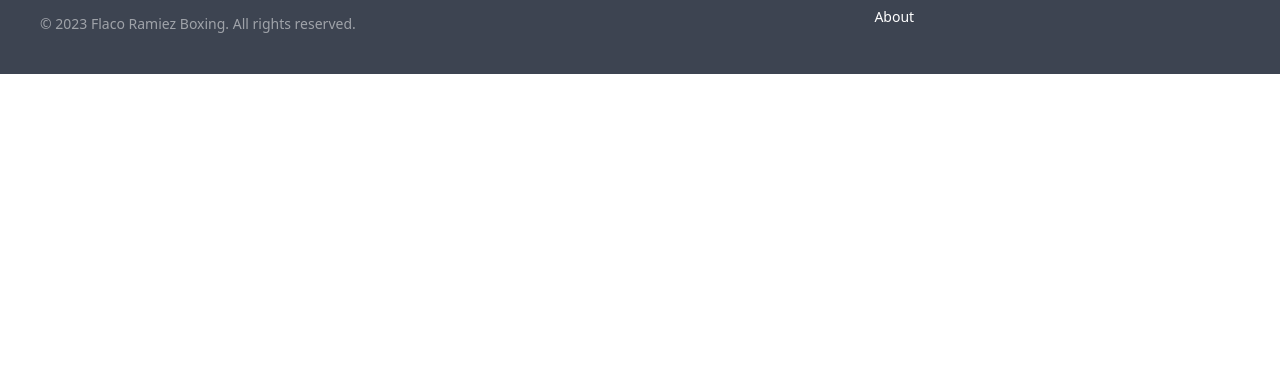
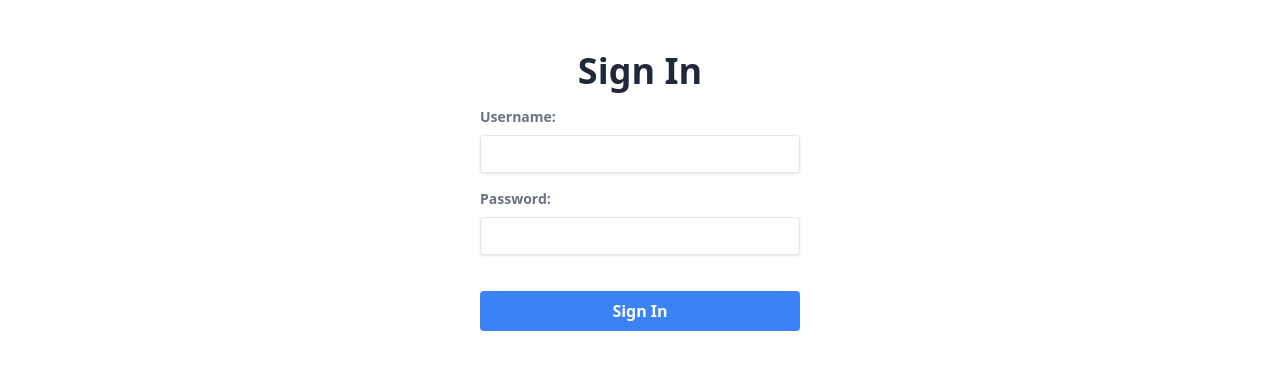
Before and after one commit to donovandcastaneda/frb-boxing-webpage, a React (Vite) app: page /login in a window 1280 px wide. Shown: the part 313-694 px from the top of the page. Built offline with nearby package versions, Linux system fonts and the light colour scheme.

Commit message:
added sign in to the login page

```diff
--- a/src/App.tsx
+++ b/src/App.tsx
@@ -1,5 +1,4 @@
 import "./App.css";
-import { createRoot } from "react-dom/client";
 import { NavBar } from "./components/NavBar";
 import { Route, Routes, Router } from "react-router-dom";
 import { Join } from "./pages/Join";
@@ -9,8 +8,11 @@ import { About } from "./pages/About";
 import { Home } from "./pages/Home";
 import { GymInfo } from "./components/Footer";
 import { Events } from "./pages/Events";
+import  { Login }  from "./pages/Login";
 
 const App = () => {
+
+
   return (
     <>
       <NavBar />
@@ -21,6 +23,7 @@ const App = () => {
         <Route path="/coaches" element={<Coaches />} />
         <Route path="/events" element={<Events />} />
         <Route path="/about" element={<About />} />
+        <Route path="/login" element={<Login/>}/>
       </Routes>
       <GymInfo />
     </>
--- a/src/components/Footer.tsx
+++ b/src/components/Footer.tsx
@@ -46,6 +46,9 @@ export function GymInfo() {
         <NavLink to="/about" className="navbar-about">
           <a className="link link-hover">About</a>
         </NavLink>
+        <NavLink to="/login" className="">
+          <a className="link link-hover">Login</a>
+        </NavLink>
       </div>
       <div>
         <span className="footer-title ">Social</span>
--- /dev/null
+++ b/src/components/api/axios.jsx
@@ -0,0 +1,5 @@
+import axios from "axios";
+
+export default axios.create({
+  baseURL: "http://localhost:3500",
+});
--- /dev/null
+++ b/src/components/context/AuthProvider.jsx
@@ -0,0 +1,15 @@
+import { createContext, useState } from "react"
+
+const AuthContext = createContext({});
+
+export const AuthProvider = ({ children }) => {
+    const [ auth, setAuth] = useState({});
+
+    return (
+        <AuthContext.Provider value = {{ auth, setAuth}}>
+            {children}
+        </AuthContext.Provider>
+    )
+}
+
+export default AuthContext;
--- a/src/main.tsx
+++ b/src/main.tsx
@@ -3,11 +3,15 @@ import ReactDOM from 'react-dom/client'
 import App from './App.jsx'
 import './App.css'
 import { BrowserRouter } from 'react-router-dom'
+import { AuthProvider } from './components/context/AuthProvider.jsx'
 
 ReactDOM.createRoot(document.getElementById('root') as HTMLElement).render(
   <React.StrictMode>
+
     <BrowserRouter>
-    <App />
+    <AuthProvider>
+    <App />  </AuthProvider>
     </BrowserRouter>
+
   </React.StrictMode>
 )
--- /dev/null
+++ b/src/pages/Login.jsx
@@ -0,0 +1,130 @@
+import { useRef, useState, useEffect, useContext } from "react";
+import AuthContext from "../components/context/AuthProvider";
+import axios from "../components/api/axios";
+const LOGIN_URL = "/auth";
+
+
+
+
+
+export const Login = () => {
+  const { setAuth } = useContext(AuthContext);
+  const userRef = useRef();
+  const errRef = useRef();
+
+  const [user, setUser] = useState("");
+  const [pwd, setPwd] = useState("");
+  const [errMsg, setErrMsg] = useState("");
+  const [success, setSuccess] = useState(false);
+
+  useEffect(() => {
+    userRef.current.focus();
+  }, []);
+
+  useEffect(() => {
+    setErrMsg("");
+  }, [user, pwd]);
+
+  const handleSubmit = async (e) => {
+    e.preventDefault();
+    try {
+      const response = await axios.post(
+        LOGIN_URL,
+        JSON.stringify({ user, pwd }),
+        {
+          headers: { " Content-Type": "application/json" },
+          withCredentials: true,
+        }
+      );
+      console.log(JSON.stringify(response?.data));
+      const accessToken = reponse?.data?.accessToken;
+      const roles = reponse?.data?.roles;
+      setAuth({ user, pwd, roles, accessToken });
+      setUser("");
+      setPwd("");
+      setSuccess(true);
+    } catch (err) {
+
+      //admin password
+      if(user === username && pwd === password){
+        setSuccess(true)
+      }
+      if (!err?.response) {
+        setErrMsg("No Server Response");
+      } else if (err.response?.statues === 400) {
+        setErrMsg("Missing Username or Password");
+      } else if (err.response?.statues === 401) {
+        setErrMsg("Unauthorized");
+      } else {
+        setErrMsg("Login Failed");
+      }
+      errRef.current.focus();
+    }
+  };
+
+  return (
+    <>
+      {success ? (
+        <section className="flex flex-col items-center justify-center h-screen text-center">
+          <h1 className="mb-4 text-2xl font-bold text-blue-500">
+            You are logged in!
+          </h1>
+          <p>
+            <a href="#" className="text-blue-500 underline">
+              Go to Home
+            </a>
+          </p>
+        </section>
+      ) : (
+        <section className="flex flex-col items-center justify-center h-screen">
+          <p
+            ref={errRef}
+            className={`${errMsg ? "text-red-500 mb-4" : "invisible"}`}
+          >
+            {errMsg}
+          </p>
+          <h1 className="mb-4 text-4xl font-bold ">Sign In</h1>
+          <form onSubmit={handleSubmit} className="w-full max-w-xs">
+            <div className="mb-4">
+              <label
+                htmlFor="username"
+                className="block text-gray-500 text-sm font-bold mb-2"
+              >
+                Username:
+              </label>
+              <input
+                type="text"
+                id="username"
+                ref={userRef}
+                autoComplete="off"
+                onChange={(e) => setUser(e.target.value)}
+                value={user}
+                required
+                className="shadow appearance-none border rounded w-full py-2 px-3 text-white leading-tight focus:outline-none focus:shadow-outline"
+              />
+            </div>
+            <div className="mb-6">
+              <label
+                htmlFor="password"
+                className="block text-gray-500 text-sm font-bold mb-2"
+              >
+                Password:
+              </label>
+              <input
+                type="password"
+                id="password"
+                onChange={(e) => setPwd(e.target.value)}
+                value={pwd}
+                required
+                className="shadow appearance-none border rounded w-full py-2 px-3 text-white mb-3 leading-tight focus:outline-none focus:shadow-outline"
+              />
+            </div>
+            <button className="w-full bg-blue-500 hover:bg-blue-700 text-white font-bold py-2 px-4 rounded focus:outline-none focus:shadow-outline">
+              Sign In
+            </button>
+          </form>
+        </section>
+      )}
+    </>
+  );
+};
```
Also changed, not shown: package.json (+7 -1 lines), 2 other files (tests, documents, lock files or other folders).
